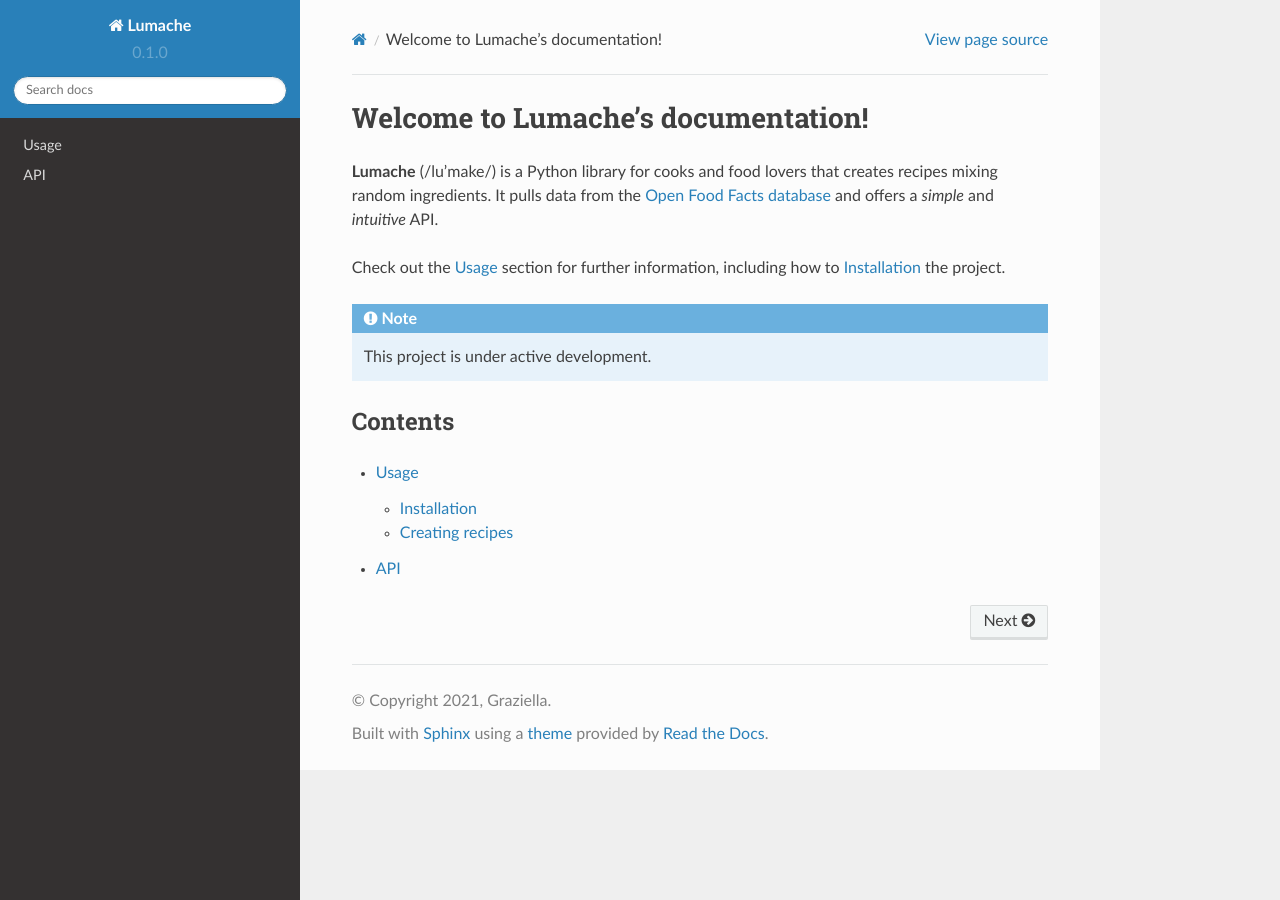
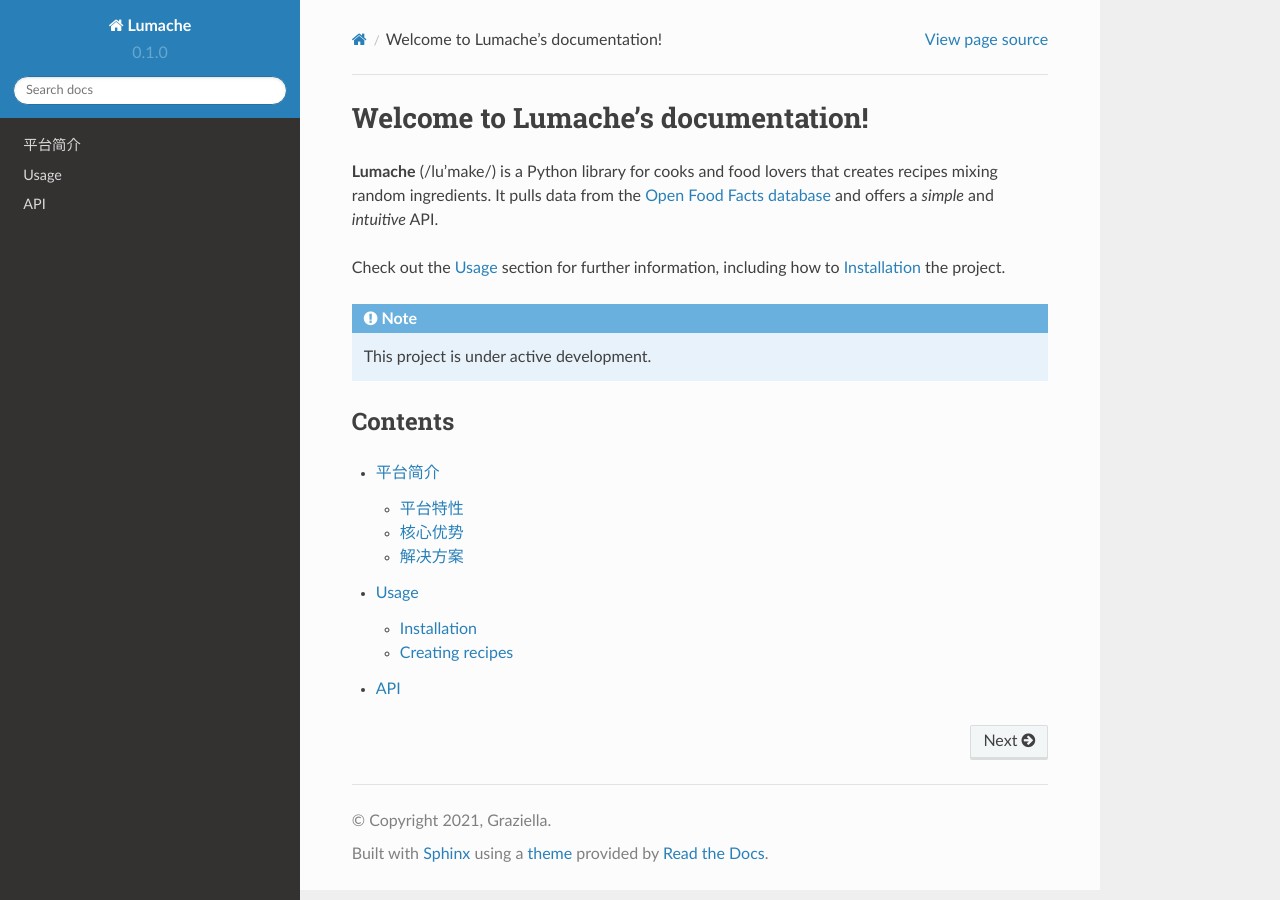
Before and after one commit to yhf7952/hebbsn, a Sphinx documentation site: the page built from docs/source/index.rst, in a window 1280 px wide. Built offline with Sphinx 7.4.7 and the Read the Docs theme 2.0.0, drawn with Linux system fonts in a browser that asks for light colours; some of the changed lines change nothing that is shown.

Commit message:
平台简介

```diff
--- /dev/null
+++ b/docs/source/about.rst
@@ -0,0 +1,56 @@
+平台简介
+======
+
+河北省区块链服务网络（http://www.hebbsn.com/），基于区块链技术，打造一站式应用开发平台及服务，帮助客户快速轻松实现各类业务场景下的区块链应用。
+
+平台特性
+--------
+
+将区块链打包成服务即BaaS（Block-as-a-Server），区别于传统SaaS平台，为客户提供一键式快速部署区块链应用，并对链上业务进行可视化管理和运维，打造一站式应用开发及服务平台。重点解决企业用户上链难，成本高的痛点。平台特性包括：
+
+.. note::
+
+    - 多底层框架支持
+    - 多云服务支持
+    - 区块链智能网关
+    - 智能合约管理
+    - 支持多应用
+    - 资源弹性扩展
+
+核心优势
+--------
+
+基于自主研发，灵活配置的特性，平台核心优势有：
+
+1. **独立部署：** 在私有服务器上部署BaaS平台，更安全，更放心；
+2. **定制开发：** 根据业务需求，对产品量身定制；
+3. **多框架支撑：** 支持以太坊、Fabric、BCOS等在内的多种底层框架；
+4. **节点管理：** 可视化操作部署节点，丰富的节点管理功能，方便快捷。
+
+解决方案
+------
+
+借助区块链技术提升业务效率、拓展业务场景 进行业务升级的各类行业客户；
+
+- 政务服务
+  - 区块链电子证照
+  - 区块链发票流转
+  - 可信数据服务平台
+  - 区块链电子合同
+  - 远程招投标应用
+  - 司法存证应用
+- 金融行业
+  - 数字资产管理
+  - 供应链金融服务
+  - 数据确权金融业信息共享
+  - 预付款供应链金融服务
+- 通用解决方案
+  - 溯源防伪监管
+  - 数字可信身份认证
+  - NFT-数字藏品
+- 其他行业
+  - 区块链版权
+  - 区块链医用处方
+  - 区块链医疗健康
+  - 区块链物流
+  - 区块链农业生产
--- a/docs/source/index.rst
+++ b/docs/source/index.rst
@@ -18,5 +18,6 @@
 
 .. toctree::
 
+   about
    usage
    api
```
